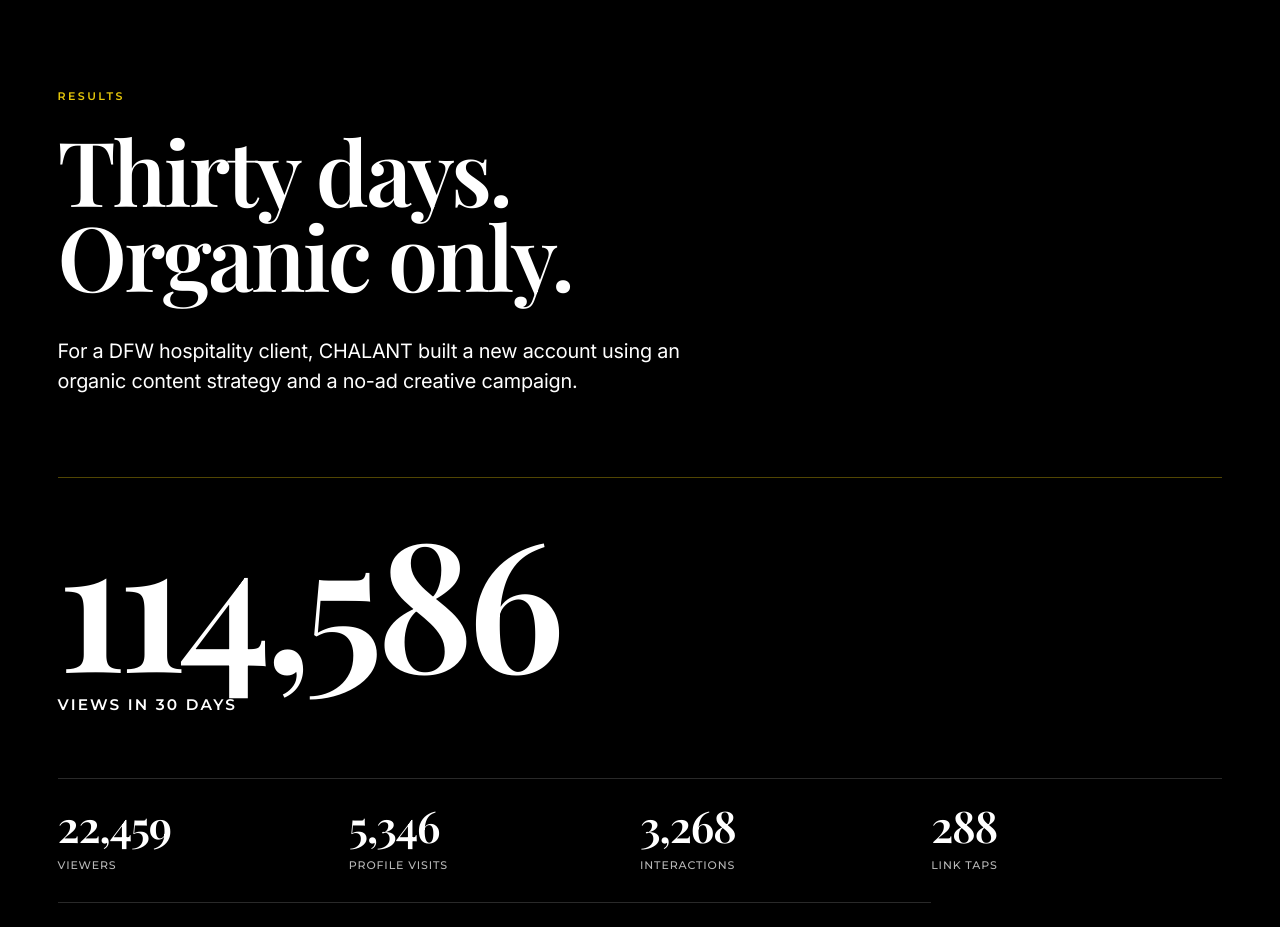
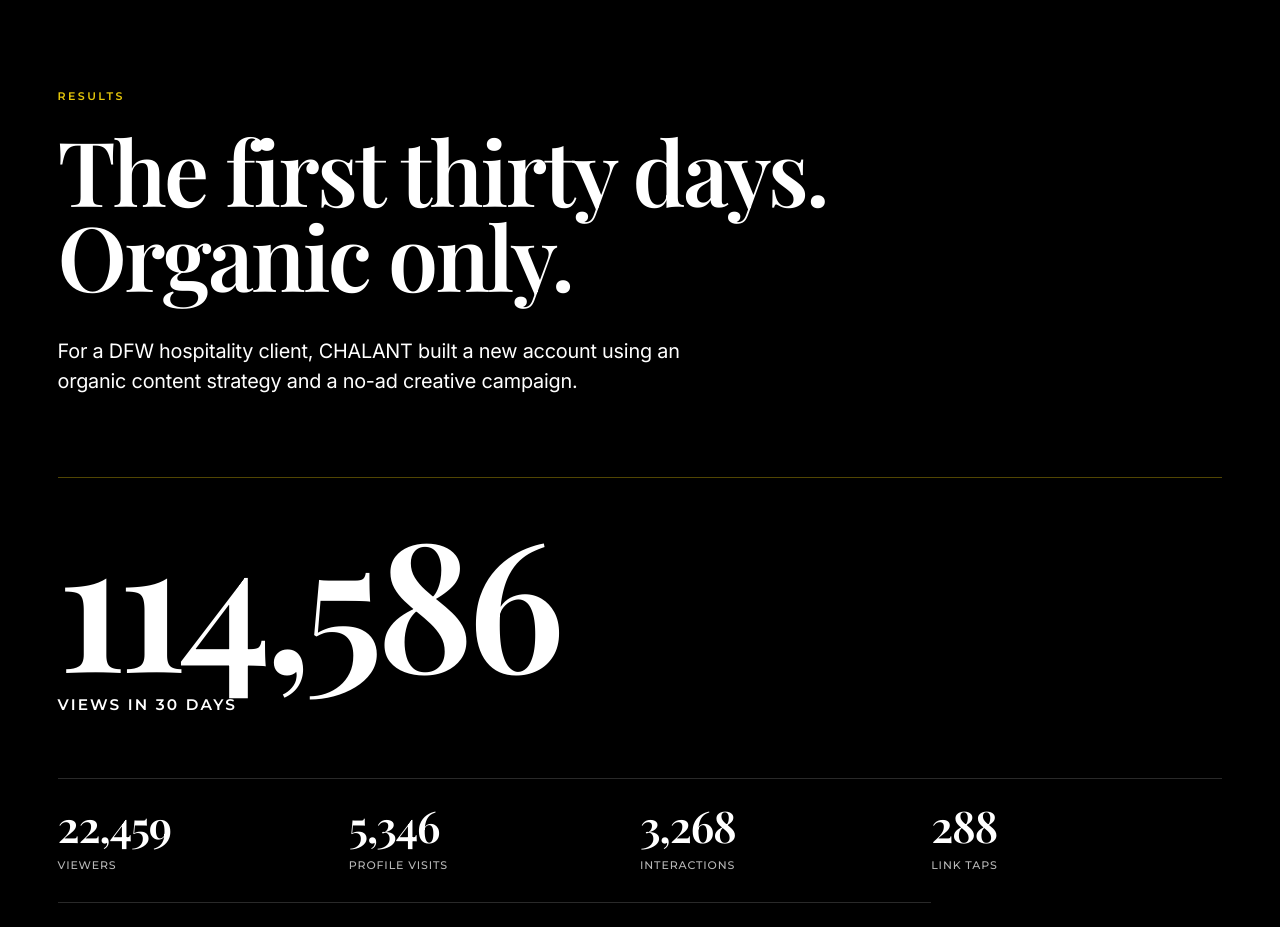
Before and after one commit to ShadowbannedOfficial/chalantcreative-preview, a plain HTML site: page index.html in a window 1280 px wide. Shown: the part 2960-3887 px from the top of the page. Drawn offline with nearby package versions, Linux system fonts and the light colour scheme.

Commit message:
Headline: The first thirty days

```diff
--- a/index.html
+++ b/index.html
@@ -540,7 +540,7 @@
     <section class="results" id="results">
       <div class="results__inner">
         <p class="results__eyebrow" data-animate>Results</p>
-        <h2 class="results__title" data-animate><span>Thirty days.</span> <span>Organic only.</span></h2>
+        <h2 class="results__title" data-animate><span>The first thirty days.</span> <span>Organic only.</span></h2>
         <p class="results__lede" data-animate>For a DFW hospitality client, CHALANT built a new account using an organic content strategy and a no-ad creative campaign.</p>
 
         <div class="results__hero" data-animate>
```
